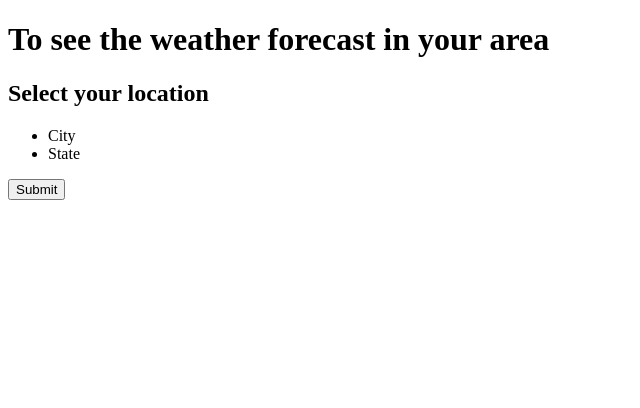
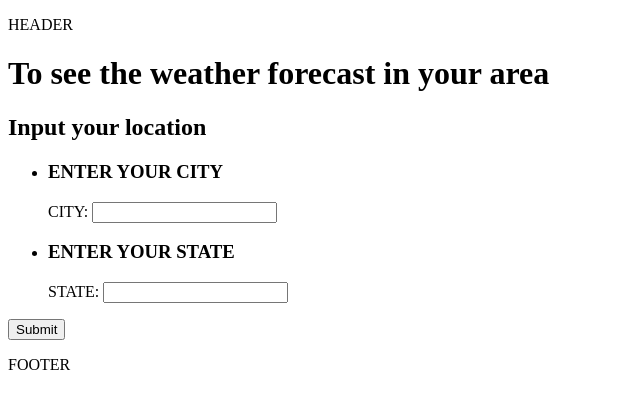
Before and after one commit to Ace-86/WeatherApp, a plain HTML site: page index.html in a window 1280 px wide. Shown: the whole page, without its empty margins (0-640 px from the left). Drawn offline with Linux system fonts and the light colour scheme.

Commit message:
form inputs added

```diff
--- a/index.html
+++ b/index.html
@@ -9,18 +9,31 @@
     <script src="script.js" defer></script>
 </head>
 <body>
-    <div id="main_content">
+    <div id="header" class="border">
+        <p>HEADER</p>
+    </div>
+    <div id="main_content" class="border">
         <h1> To see the weather forecast in your area</h1>
-        <h2> Select your location</h2>
+        <h2> Input your location</h2>
         <form>
             <ul>
-                <li> City </li>
-                <li>  State  </li>
+                <li>
+                    <h3>ENTER YOUR CITY</h3>
+                    <label for="city">CITY:</label>
+                    <input type="text" id="city" name="user_city" required pattern="[A-Za-z]+" />
+                </li>
+                <li>
+                    <h3>ENTER YOUR STATE</h3>
+                    <label for="state">STATE:</label>
+                    <input type="text" id="state" name="user_state" required pattern="[A-Za-z]+" />
+                </li>
             </ul>
             <button> Submit</button>
 
         </form>
-
+    </div>
+    <div id="footer" class="border">
+        <p>FOOTER</p>
     </div>
 </body>
 </html>
```
